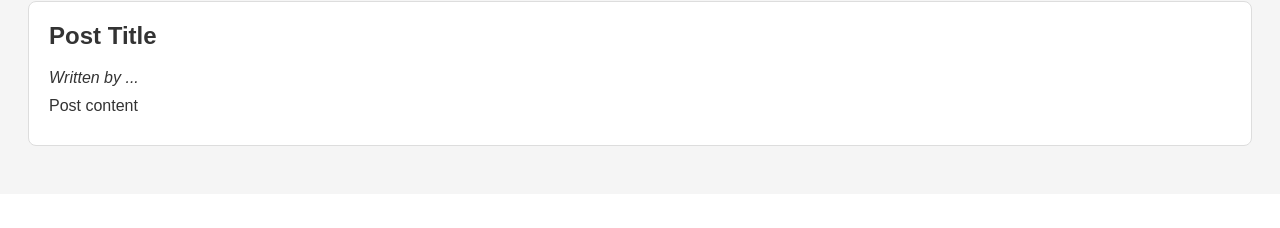
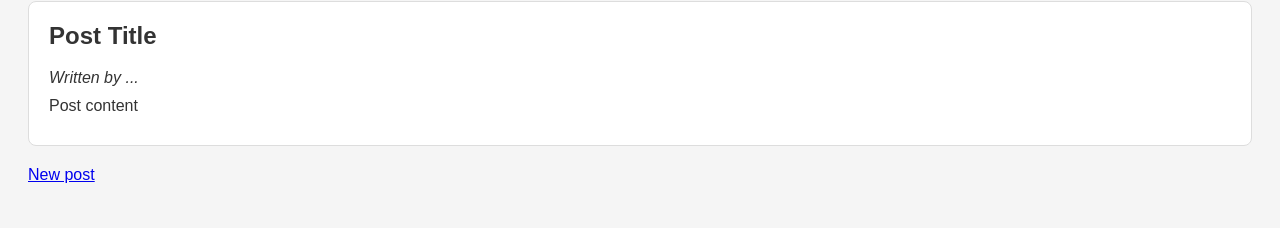
Before and after one commit to moritzbrosch36/Masterblog, a Flask app: page / in a window 1280 px wide. Shown: the part 669-897 px from the top of the page. Before the commit the page ends 815 px from the top, so only its background shows below. Run offline with Flask 3, Linux system fonts and the light colour scheme.

Commit message:
Added a link from 'main page' to 'add new blog-page'.

```diff
--- a/templates/index.html
+++ b/templates/index.html
@@ -38,5 +38,6 @@
         <p><em>Written by ...</em></p>
         <p>Post content</p>
     </div>
+    <p><a href="{{ url_for('add') }}">New post</a></p>
 </body>
 </html>
```
